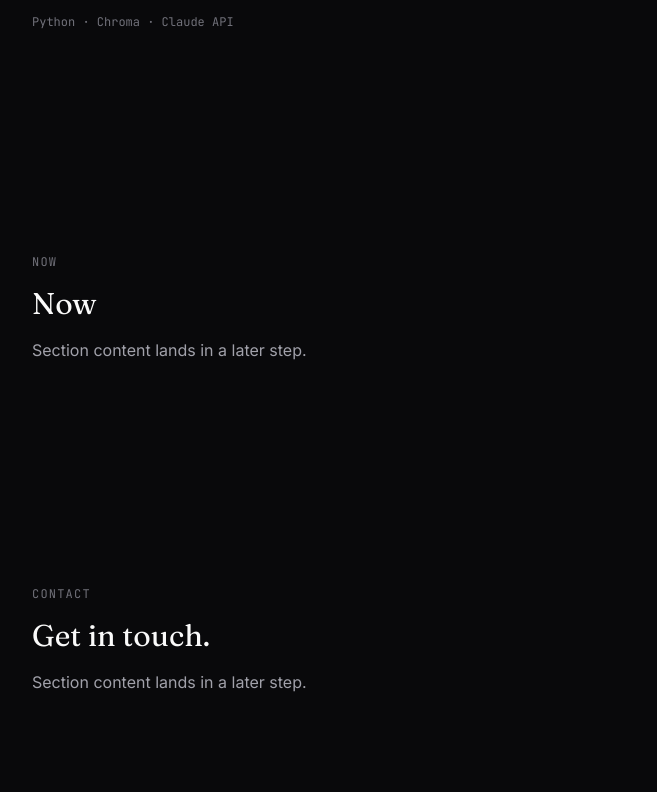
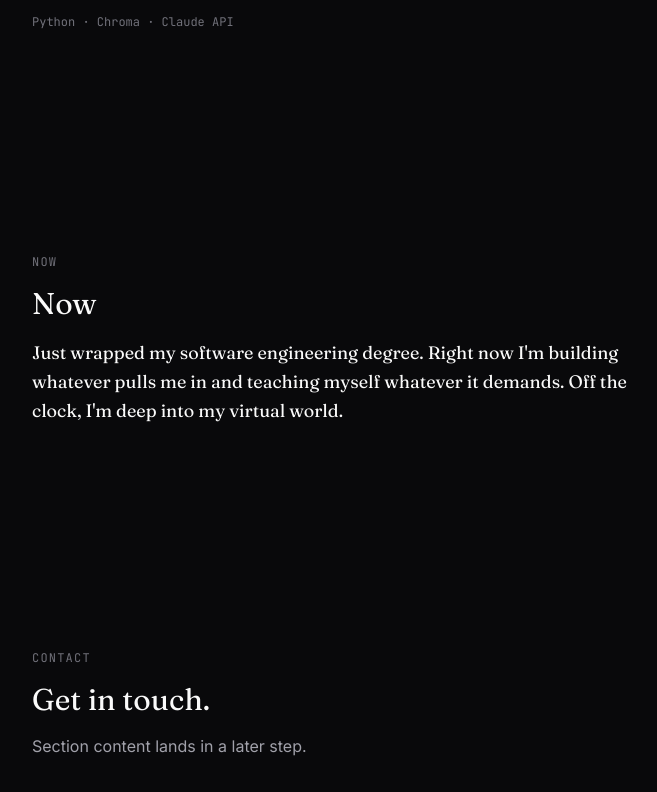
Before and after one commit to Mickunaru/portfolio, a Next.js app: page / in a window 1280 px wide. Shown: the part 4692-5484 px from the top of the page, without its empty margins (296-953 px from the left). Built offline with nearby package versions, Linux system fonts and the light colour scheme.

Commit message:
feat: add Now section

```diff
--- a/src/app/page.tsx
+++ b/src/app/page.tsx
@@ -5,7 +5,6 @@ import { SunMoon } from "@/components/sun-moon";
    Ids match the nav anchors; generous vertical rhythm per SRS §5.3. */
 
 const placeholders = [
-  { id: "now", eyebrow: "now", title: "Now" },
   { id: "contact", eyebrow: "contact", title: "Get in touch." },
 ];
 
@@ -69,6 +68,18 @@ export default function Home() {
 
       <MadeSection />
 
+      <section id="now" className="flex flex-col gap-4 py-28">
+        <p className="font-mono text-xs uppercase tracking-widest text-muted">
+          now
+        </p>
+        <h2 className="font-serif text-3xl text-primary">Now</h2>
+        <p className="max-w-[68ch] font-serif text-lg leading-relaxed text-primary">
+          Just wrapped my software engineering degree. Right now I&apos;m
+          building whatever pulls me in and teaching myself whatever it
+          demands. Off the clock, I&apos;m deep into my virtual world.
+        </p>
+      </section>
+
       {placeholders.map(({ id, eyebrow, title }) => (
         <section id={id} key={id} className="flex flex-col gap-4 py-28">
           <p className="font-mono text-xs uppercase tracking-widest text-muted">
```
Also changed, not shown: 1 other file (tests, documents, lock files or other folders).
